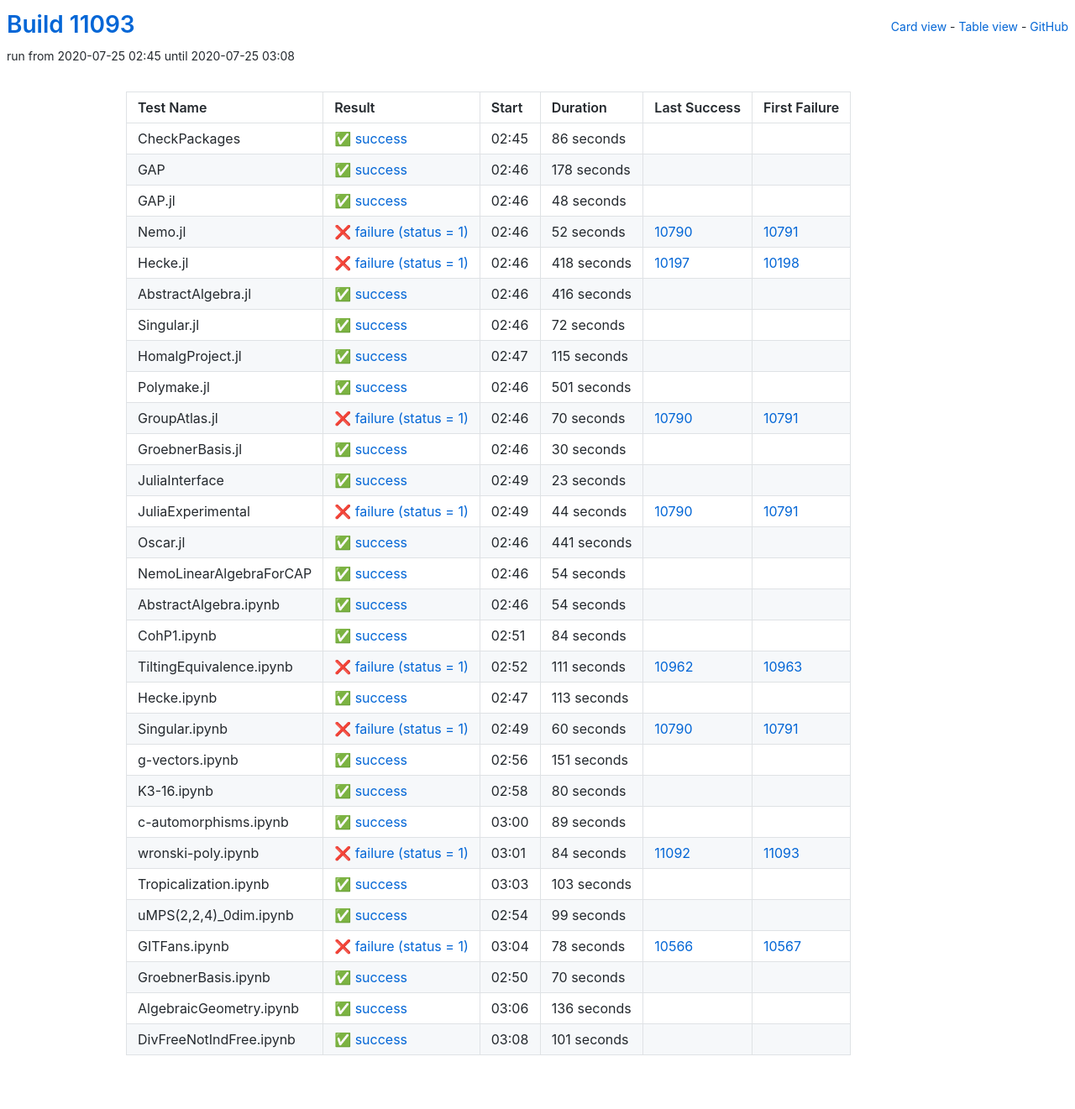
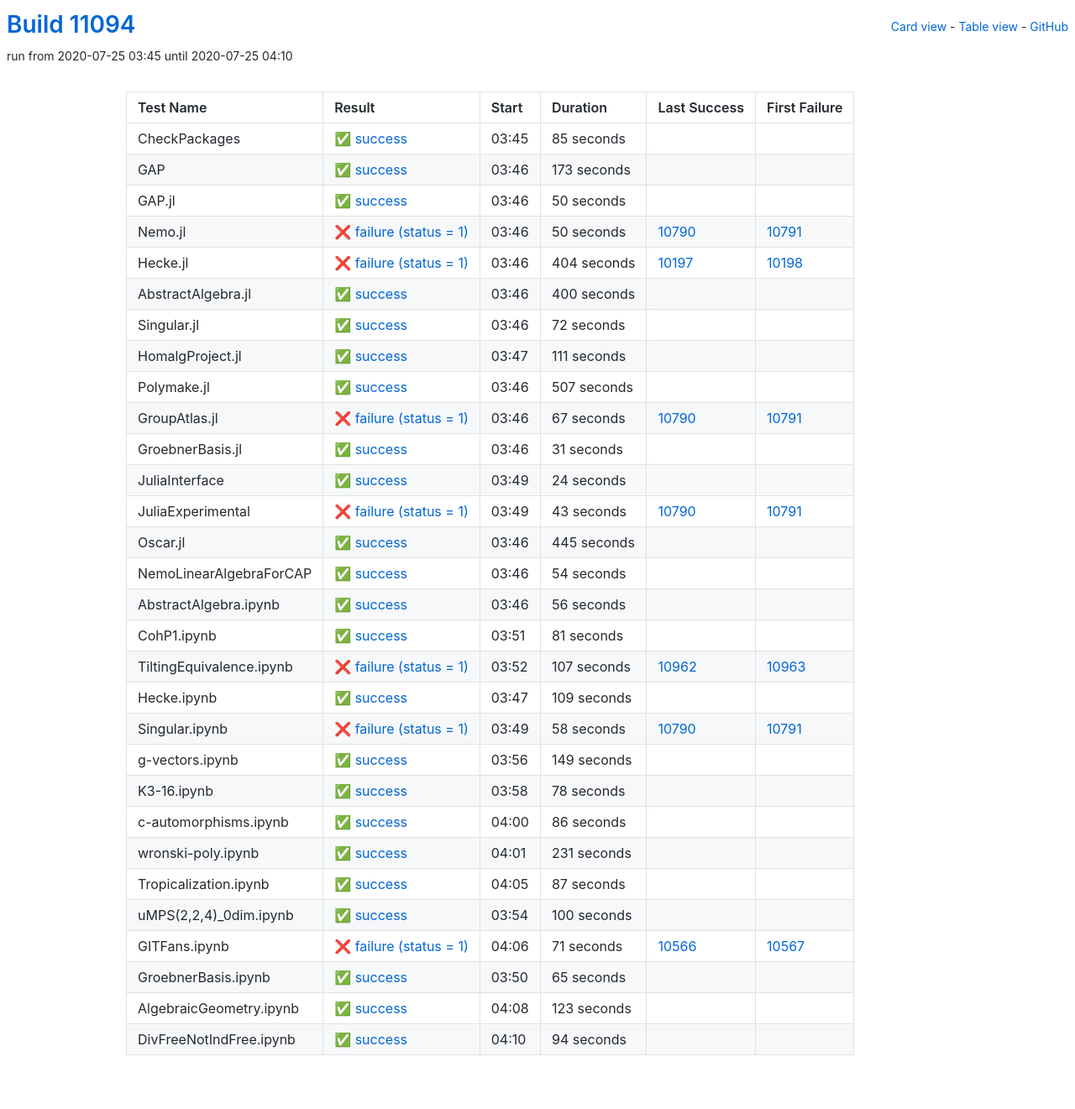
Before and after one commit to oscar-system/oscar-ci-status, a Jekyll site: the page built from table.html, in a window 1280 px wide. Shown: the whole page at 84% size. Built offline with Jekyll 4.4.1, drawn with Linux system fonts in a browser that asks for light colours.

Commit message:
Build #11094

```diff
--- a/_data/ci.yml
+++ b/_data/ci.yml
@@ -1,6 +1,6 @@
 ---
-build: 11093
-build_url: https://oscarci.mathematik.uni-kl.de/job/oscar/11093/
+build: 11094
+build_url: https://oscarci.mathematik.uni-kl.de/job/oscar/11094/
 job: oscar
 organization: oscar-system
 repo: oscar-ci-status
@@ -8,80 +8,80 @@
 tests:
 - name: CheckPackages
   id: checkpackages
-  log: https://oscarci.mathematik.uni-kl.de/job/oscar/11093/artifact/logs/build-11093/CheckPackages.log
-  start: 2020-07-25 02:45
+  log: https://oscarci.mathematik.uni-kl.de/job/oscar/11094/artifact/logs/build-11094/CheckPackages.log
+  start: 2020-07-25 03:45
   success: true
   exitcode: 0
   status: success
-  duration: 86
+  duration: 85
   last_success: false
   last_success_url:
   first_failure: false
   first_failure_url:
 - name: GAP
   id: gap
-  log: https://oscarci.mathematik.uni-kl.de/job/oscar/11093/artifact/logs/build-11093/GAP.log
-  start: 2020-07-25 02:46
+  log: https://oscarci.mathematik.uni-kl.de/job/oscar/11094/artifact/logs/build-11094/GAP.log
+  start: 2020-07-25 03:46
   success: true
   exitcode: 0
   status: success
-  duration: 178
+  duration: 173
   last_success: false
   last_success_url:
   first_failure: false
   first_failure_url:
 - name: GAP.jl
   id: gap-jl
-  log: https://oscarci.mathematik.uni-kl.de/job/oscar/11093/artifact/logs/build-11093/GAP.jl.log
-  start: 2020-07-25 02:46
+  log: https://oscarci.mathematik.uni-kl.de/job/oscar/11094/artifact/logs/build-11094/GAP.jl.log
+  start: 2020-07-25 03:46
   success: true
   exitcode: 0
   status: success
-  duration: 48
+  duration: 50
   last_success: false
   last_success_url:
   first_failure: false
   first_failure_url:
 - name: Nemo.jl
   id: nemo-jl
-  log: https://oscarci.mathematik.uni-kl.de/job/oscar/11093/artifact/logs/build-11093/Nemo.jl.log
-  start: 2020-07-25 02:46
+  log: https://oscarci.mathematik.uni-kl.de/job/oscar/11094/artifact/logs/build-11094/Nemo.jl.log
+  start: 2020-07-25 03:46
   success: false
   exitcode: 1
   status: failure
-  duration: 52
+  duration: 50
   last_success: 10790
   last_success_url: https://oscarci.mathematik.uni-kl.de/job/oscar/10790/
   first_failure: 10791
   first_failure_url: https://oscarci.mathematik.uni-kl.de/job/oscar/10791/
 - name: Hecke.jl
   id: hecke-jl
-  log: https://oscarci.mathematik.uni-kl.de/job/oscar/11093/artifact/logs/build-11093/Hecke.jl.log
-  start: 2020-07-25 02:46
+  log: https://oscarci.mathematik.uni-kl.de/job/oscar/11094/artifact/logs/build-11094/Hecke.jl.log
+  start: 2020-07-25 03:46
   success: false
   exitcode: 1
   status: failure
-  duration: 418
+  duration: 404
   last_success: 10197
   last_success_url: https://oscarci.mathematik.uni-kl.de/job/oscar/10197/
   first_failure: 10198
   first_failure_url: https://oscarci.mathematik.uni-kl.de/job/oscar/10198/
 - name: AbstractAlgebra.jl
   id: abstractalgebra-jl
-  log: https://oscarci.mathematik.uni-kl.de/job/oscar/11093/artifact/logs/build-11093/AbstractAlgebra.jl.log
-  start: 2020-07-25 02:46
+  log: https://oscarci.mathematik.uni-kl.de/job/oscar/11094/artifact/logs/build-11094/AbstractAlgebra.jl.log
+  start: 2020-07-25 03:46
   success: true
   exitcode: 0
   status: success
-  duration: 416
+  duration: 400
   last_success: false
   last_success_url:
   first_failure: false
   first_failure_url:
 - name: Singular.jl
   id: singular-jl
-  log: https://oscarci.mathematik.uni-kl.de/job/oscar/11093/artifact/logs/build-11093/Singular.jl.log
-  start: 2020-07-25 02:46
+  log: https://oscarci.mathematik.uni-kl.de/job/oscar/11094/artifact/logs/build-11094/Singular.jl.log
+  start: 2020-07-25 03:46
   success: true
   exitcode: 0
   status: success
@@ -92,92 +92,92 @@
   first_failure_url:
 - name: HomalgProject.jl
   id: homalgproject-jl
-  log: https://oscarci.mathematik.uni-kl.de/job/oscar/11093/artifact/logs/build-11093/HomalgProject.jl.log
-  start: 2020-07-25 02:47
+  log: https://oscarci.mathematik.uni-kl.de/job/oscar/11094/artifact/logs/build-11094/HomalgProject.jl.log
+  start: 2020-07-25 03:47
   success: true
   exitcode: 0
   status: success
-  duration: 115
+  duration: 111
   last_success: false
   last_success_url:
   first_failure: false
   first_failure_url:
 - name: Polymake.jl
   id: polymake-jl
-  log: https://oscarci.mathematik.uni-kl.de/job/oscar/11093/artifact/logs/build-11093/Polymake.jl.log
-  start: 2020-07-25 02:46
+  log: https://oscarci.mathematik.uni-kl.de/job/oscar/11094/artifact/logs/build-11094/Polymake.jl.log
+  start: 2020-07-25 03:46
   success: true
   exitcode: 0
   status: success
-  duration: 501
+  duration: 507
   last_success: false
   last_success_url:
   first_failure: false
   first_failure_url:
 - name: GroupAtlas.jl
   id: groupatlas-jl
-  log: https://oscarci.mathematik.uni-kl.de/job/oscar/11093/artifact/logs/build-11093/GroupAtlas.jl.log
-  start: 2020-07-25 02:46
+  log: https://oscarci.mathematik.uni-kl.de/job/oscar/11094/artifact/logs/build-11094/GroupAtlas.jl.log
+  start: 2020-07-25 03:46
   success: false
   exitcode: 1
   status: failure
-  duration: 70
+  duration: 67
   last_success: 10790
   last_success_url: https://oscarci.mathematik.uni-kl.de/job/oscar/10790/
   first_failure: 10791
   first_failure_url: https://oscarci.mathematik.uni-kl.de/job/oscar/10791/
 - name: GroebnerBasis.jl
   id: groebnerbasis-jl
-  log: https://oscarci.mathematik.uni-kl.de/job/oscar/11093/artifact/logs/build-11093/GroebnerBasis.jl.log
-  start: 2020-07-25 02:46
+  log: https://oscarci.mathematik.uni-kl.de/job/oscar/11094/artifact/logs/build-11094/GroebnerBasis.jl.log
+  start: 2020-07-25 03:46
   success: true
   exitcode: 0
   status: success
-  duration: 30
+  duration: 31
   last_success: false
   last_success_url:
   first_failure: false
   first_failure_url:
 - name: JuliaInterface
   id: juliainterface
-  log: https://oscarci.mathematik.uni-kl.de/job/oscar/11093/artifact/logs/build-11093/JuliaInterface.log
-  start: 2020-07-25 02:49
+  log: https://oscarci.mathematik.uni-kl.de/job/oscar/11094/artifact/logs/build-11094/JuliaInterface.log
+  start: 2020-07-25 03:49
   success: true
   exitcode: 0
   status: success
-  duration: 23
+  duration: 24
   last_success: false
   last_success_url:
   first_failure: false
   first_failure_url:
 - name: JuliaExperimental
   id: juliaexperimental
-  log: https://oscarci.mathematik.uni-kl.de/job/oscar/11093/artifact/logs/build-11093/JuliaExperimental.log
-  start: 2020-07-25 02:49
+  log: https://oscarci.mathematik.uni-kl.de/job/oscar/11094/artifact/logs/build-11094/JuliaExperimental.log
+  start: 2020-07-25 03:49
   success: false
   exitcode: 1
   status: failure
-  duration: 44
+  duration: 43
   last_success: 10790
   last_success_url: https://oscarci.mathematik.uni-kl.de/job/oscar/10790/
   first_failure: 10791
   first_failure_url: https://oscarci.mathematik.uni-kl.de/job/oscar/10791/
 - name: Oscar.jl
   id: oscar-jl
-  log: https://oscarci.mathematik.uni-kl.de/job/oscar/11093/artifact/logs/build-11093/Oscar.jl.log
-  start: 2020-07-25 02:46
+  log: https://oscarci.mathematik.uni-kl.de/job/oscar/11094/artifact/logs/build-11094/Oscar.jl.log
+  start: 2020-07-25 03:46
   success: true
   exitcode: 0
   status: success
-  duration: 441
+  duration: 445
   last_success: false
   last_success_url:
   first_failure: false
   first_failure_url:
 - name: NemoLinearAlgebraForCAP
   id: nemolinearalgebraforcap
-  log: https://oscarci.mathematik.uni-kl.de/job/oscar/11093/artifact/logs/build-11093/NemoLinearAlgebraForCAP.log
-  start: 2020-07-25 02:46
+  log: https://oscarci.mathematik.uni-kl.de/job/oscar/11094/artifact/logs/build-11094/NemoLinearAlgebraForCAP.log
+  start: 2020-07-25 03:46
   success: true
   exitcode: 0
   status: success
@@ -188,180 +188,180 @@
   first_failure_url:
 - name: AbstractAlgebra.ipynb
   id: abstractalgebra-ipynb
-  log: https://oscarci.mathematik.uni-kl.de/job/oscar/11093/artifact/logs/build-11093/AbstractAlgebra.ipynb.log
-  start: 2020-07-25 02:46
+  log: https://oscarci.mathematik.uni-kl.de/job/oscar/11094/artifact/logs/build-11094/AbstractAlgebra.ipynb.log
+  start: 2020-07-25 03:46
   success: true
   exitcode: 0
   status: success
-  duration: 54
+  duration: 56
   last_success: false
   last_success_url:
   first_failure: false
   first_failure_url:
 - name: CohP1.ipynb
   id: cohp1-ipynb
-  log: https://oscarci.mathematik.uni-kl.de/job/oscar/11093/artifact/logs/build-11093/CohP1.ipynb.log
-  start: 2020-07-25 02:51
+  log: https://oscarci.mathematik.uni-kl.de/job/oscar/11094/artifact/logs/build-11094/CohP1.ipynb.log
+  start: 2020-07-25 03:51
   success: true
   exitcode: 0
   status: success
-  duration: 84
+  duration: 81
   last_success: false
   last_success_url:
   first_failure: false
   first_failure_url:
 - name: TiltingEquivalence.ipynb
   id: tiltingequivalence-ipynb
-  log: https://oscarci.mathematik.uni-kl.de/job/oscar/11093/artifact/logs/build-11093/TiltingEquivalence.ipynb.log
-  start: 2020-07-25 02:52
+  log: https://oscarci.mathematik.uni-kl.de/job/oscar/11094/artifact/logs/build-11094/TiltingEquivalence.ipynb.log
+  start: 2020-07-25 03:52
   success: false
   exitcode: 1
   status: failure
-  duration: 111
+  duration: 107
   last_success: 10962
   last_success_url: https://oscarci.mathematik.uni-kl.de/job/oscar/10962/
   first_failure: 10963
   first_failure_url: https://oscarci.mathematik.uni-kl.de/job/oscar/10963/
 - name: Hecke.ipynb
   id: hecke-ipynb
-  log: https://oscarci.mathematik.uni-kl.de/job/oscar/11093/artifact/logs/build-11093/Hecke.ipynb.log
-  start: 2020-07-25 02:47
+  log: https://oscarci.mathematik.uni-kl.de/job/oscar/11094/artifact/logs/build-11094/Hecke.ipynb.log
+  start: 2020-07-25 03:47
   success: true
   exitcode: 0
   status: success
-  duration: 113
+  duration: 109
   last_success: false
   last_success_url:
   first_failure: false
   first_failure_url:
 - name: Singular.ipynb
   id: singular-ipynb
-  log: https://oscarci.mathematik.uni-kl.de/job/oscar/11093/artifact/logs/build-11093/Singular.ipynb.log
-  start: 2020-07-25 02:49
+  log: https://oscarci.mathematik.uni-kl.de/job/oscar/11094/artifact/logs/build-11094/Singular.ipynb.log
+  start: 2020-07-25 03:49
   success: false
   exitcode: 1
   status: failure
-  duration: 60
+  duration: 58
   last_success: 10790
   last_success_url: https://oscarci.mathematik.uni-kl.de/job/oscar/10790/
   first_failure: 10791
   first_failure_url: https://oscarci.mathematik.uni-kl.de/job/oscar/10791/
 - name: g-vectors.ipynb
   id: g-vectors-ipynb
-  log: https://oscarci.mathematik.uni-kl.de/job/oscar/11093/artifact/logs/build-11093/g-vectors.ipynb.log
-  start: 2020-07-25 02:56
+  log: https://oscarci.mathematik.uni-kl.de/job/oscar/11094/artifact/logs/build-11094/g-vectors.ipynb.log
+  start: 2020-07-25 03:56
   success: true
   exitcode: 0
   status: success
-  duration: 151
+  duration: 149
   last_success: false
   last_success_url:
   first_failure: false
   first_failure_url:
 - name: K3-16.ipynb
   id: k3-16-ipynb
-  log: https://oscarci.mathematik.uni-kl.de/job/oscar/11093/artifact/logs/build-11093/K3-16.ipynb.log
-  start: 2020-07-25 02:58
+  log: https://oscarci.mathematik.uni-kl.de/job/oscar/11094/artifact/logs/build-11094/K3-16.ipynb.log
+  start: 2020-07-25 03:58
   success: true
   exitcode: 0
   status: success
-  duration: 80
+  duration: 78
   last_success: false
   last_success_url:
   first_failure: false
   first_failure_url:
 - name: c-automorphisms.ipynb
   id: c-automorphisms-ipynb
-  log: https://oscarci.mathematik.uni-kl.de/job/oscar/11093/artifact/logs/build-11093/c-automorphisms.ipynb.log
-  start: 2020-07-25 03:00
+  log: https://oscarci.mathematik.uni-kl.de/job/oscar/11094/artifact/logs/build-11094/c-automorphisms.ipynb.log
+  start: 2020-07-25 04:00
   success: true
   exitcode: 0
   status: success
-  duration: 89
+  duration: 86
   last_success: false
   last_success_url:
   first_failure: false
   first_failure_url:
 - name: wronski-poly.ipynb
   id: wronski-poly-ipynb
-  log: https://oscarci.mathematik.uni-kl.de/job/oscar/11093/artifact/logs/build-11093/wronski-poly.ipynb.log
-  start: 2020-07-25 03:01
-  success: false
-  exitcode: 1
-  status: failure
-  duration: 84
-  last_success: 11092
-  last_success_url: https://oscarci.mathematik.uni-kl.de/job/oscar/11092/
-  first_failure: 11093
-  first_failure_url: https://oscarci.mathematik.uni-kl.de/job/oscar/11093/
-- name: Tropicalization.ipynb
-  id: tropicalization-ipynb
-  log: https://oscarci.mathematik.uni-kl.de/job/oscar/11093/artifact/logs/build-11093/Tropicalization.ipynb.log
-  start: 2020-07-25 03:03
+  log: https://oscarci.mathematik.uni-kl.de/job/oscar/11094/artifact/logs/build-11094/wronski-poly.ipynb.log
+  start: 2020-07-25 04:01
   success: true
   exitcode: 0
   status: success
-  duration: 103
+  duration: 231
+  last_success: false
+  last_success_url:
+  first_failure: false
+  first_failure_url:
+- name: Tropicalization.ipynb
+  id: tropicalization-ipynb
+  log: https://oscarci.mathematik.uni-kl.de/job/oscar/11094/artifact/logs/build-11094/Tropicalization.ipynb.log
+  start: 2020-07-25 04:05
+  success: true
+  exitcode: 0
+  status: success
+  duration: 87
   last_success: false
   last_success_url:
   first_failure: false
   first_failure_url:
 - name: uMPS(2,2,4)_0dim.ipynb
   id: umps-2-2-4-0dim-ipynb
-  log: https://oscarci.mathematik.uni-kl.de/job/oscar/11093/artifact/logs/build-11093/uMPS-2-2-4-_0dim.ipynb.log
-  start: 2020-07-25 02:54
+  log: https://oscarci.mathematik.uni-kl.de/job/oscar/11094/artifact/logs/build-11094/uMPS-2-2-4-_0dim.ipynb.log
+  start: 2020-07-25 03:54
   success: true
   exitcode: 0
   status: success
-  duration: 99
+  duration: 100
   last_success: false
   last_success_url:
   first_failure: false
   first_failure_url:
 - name: GITFans.ipynb
   id: gitfans-ipynb
-  log: https://oscarci.mathematik.uni-kl.de/job/oscar/11093/artifact/logs/build-11093/GITFans.ipynb.log
-  start: 2020-07-25 03:04
+  log: https://oscarci.mathematik.uni-kl.de/job/oscar/11094/artifact/logs/build-11094/GITFans.ipynb.log
+  start: 2020-07-25 04:06
   success: false
   exitcode: 1
   status: failure
-  duration: 78
+  duration: 71
   last_success: 10566
   last_success_url: https://oscarci.mathematik.uni-kl.de/job/oscar/10566/
   first_failure: 10567
   first_failure_url: https://oscarci.mathematik.uni-kl.de/job/oscar/10567/
 - name: GroebnerBasis.ipynb
   id: groebnerbasis-ipynb
-  log: https://oscarci.mathematik.uni-kl.de/job/oscar/11093/artifact/logs/build-11093/GroebnerBasis.ipynb.log
-  start: 2020-07-25 02:50
+  log: https://oscarci.mathematik.uni-kl.de/job/oscar/11094/artifact/logs/build-11094/GroebnerBasis.ipynb.log
+  start: 2020-07-25 03:50
   success: true
   exitcode: 0
   status: success
-  duration: 70
+  duration: 65
   last_success: false
   last_success_url:
   first_failure: false
   first_failure_url:
 - name: AlgebraicGeometry.ipynb
   id: algebraicgeometry-ipynb
-  log: https://oscarci.mathematik.uni-kl.de/job/oscar/11093/artifact/logs/build-11093/AlgebraicGeometry.ipynb.log
-  start: 2020-07-25 03:06
+  log: https://oscarci.mathematik.uni-kl.de/job/oscar/11094/artifact/logs/build-11094/AlgebraicGeometry.ipynb.log
+  start: 2020-07-25 04:08
   success: true
   exitcode: 0
   status: success
-  duration: 136
+  duration: 123
   last_success: false
   last_success_url:
   first_failure: false
   first_failure_url:
 - name: DivFreeNotIndFree.ipynb
   id: divfreenotindfree-ipynb
-  log: https://oscarci.mathematik.uni-kl.de/job/oscar/11093/artifact/logs/build-11093/DivFreeNotIndFree.ipynb.log
-  start: 2020-07-25 03:08
+  log: https://oscarci.mathematik.uni-kl.de/job/oscar/11094/artifact/logs/build-11094/DivFreeNotIndFree.ipynb.log
+  start: 2020-07-25 04:10
   success: true
   exitcode: 0
   status: success
-  duration: 101
+  duration: 94
   last_success: false
   last_success_url:
   first_failure: false
```
Also changed, not shown: README.md.
